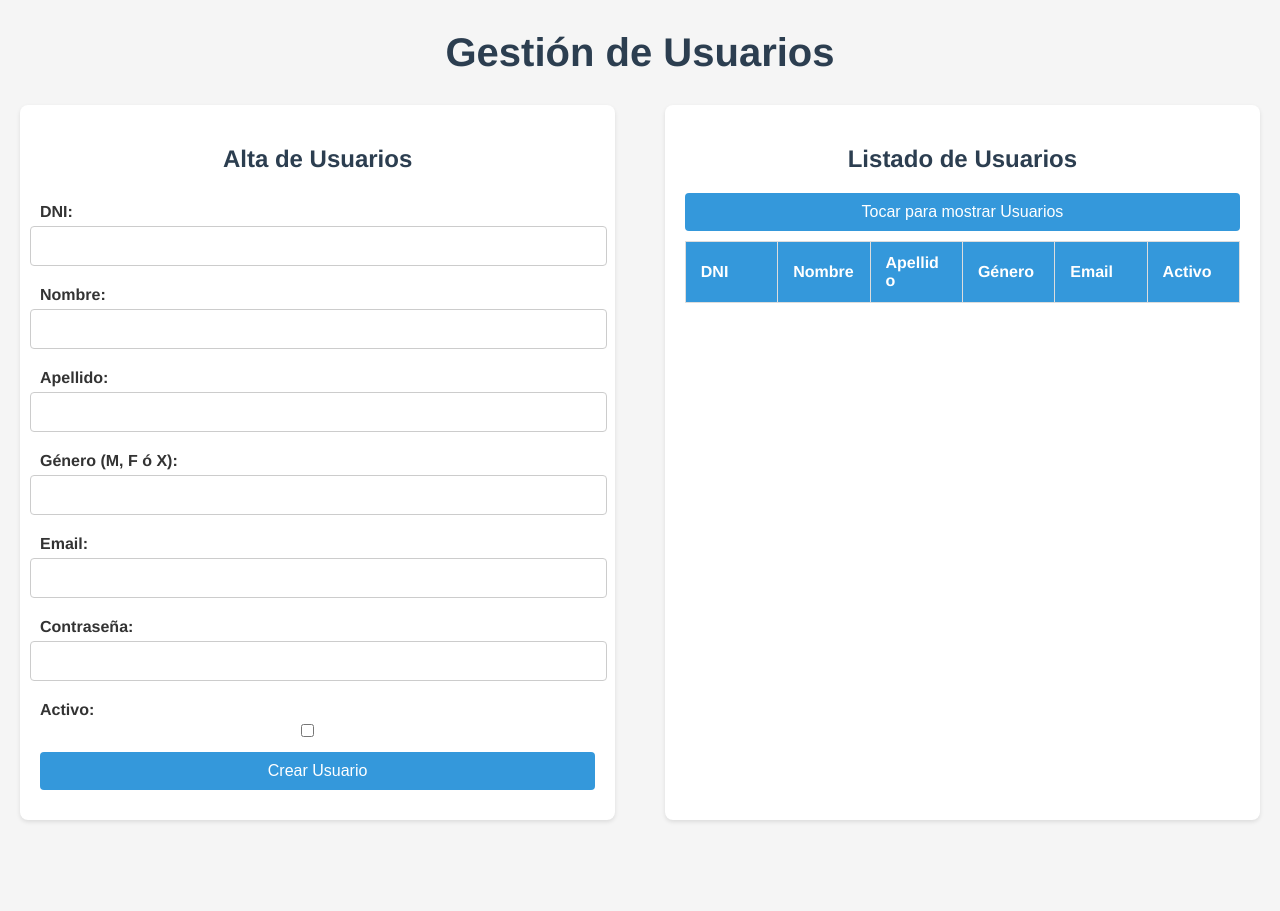
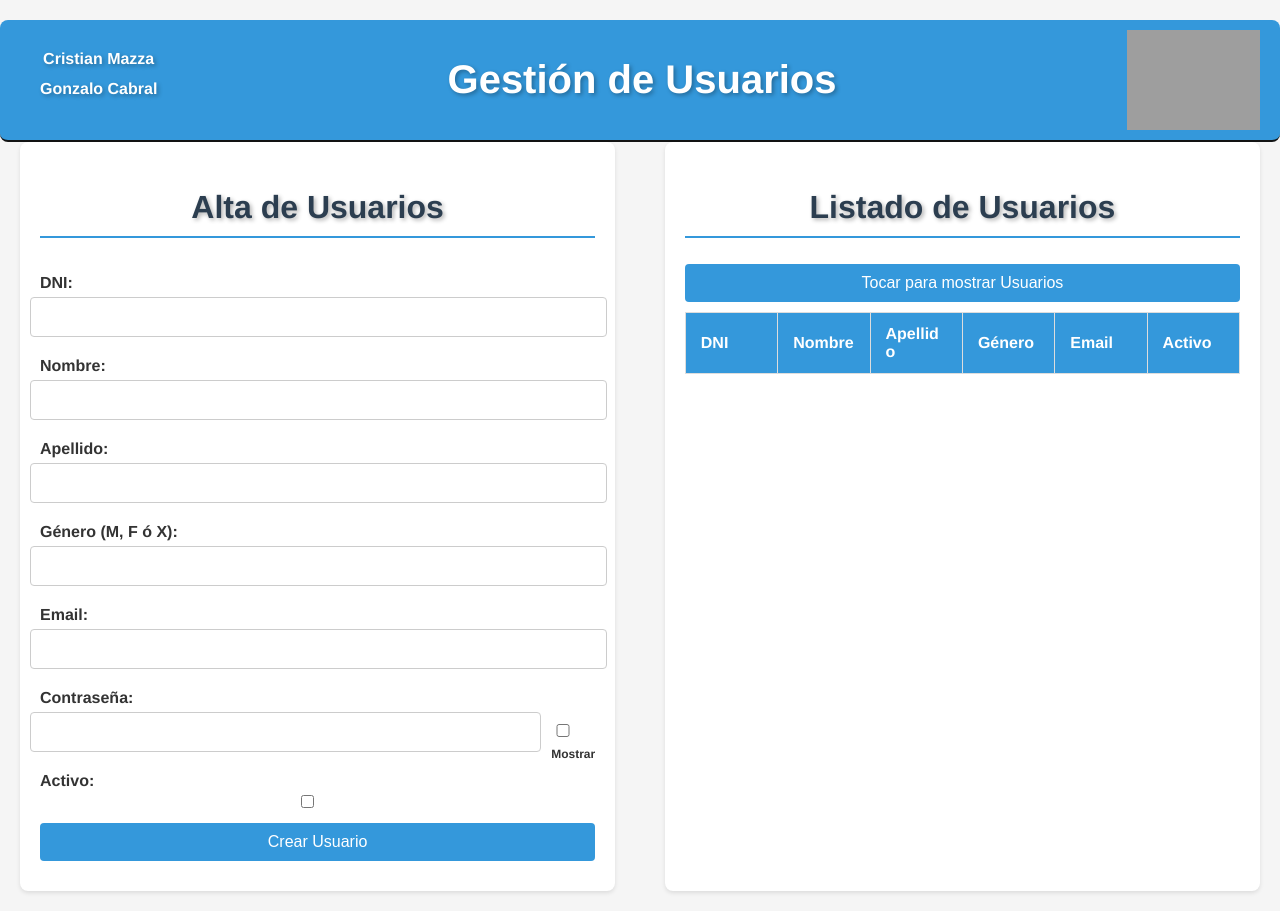
Before and after one commit to DanielMazza08/TC-EncuestasUniversidad, a website: page frontend/index.html in a window 1280 px wide. Before the commit the page ends 840 px from the top, so only its background shows below. Drawn offline with Linux system fonts and the light colour scheme; grey boxes are pictures that could not be loaded.

Commit message:
Fronted: Mejorado script para ver errores de los schemas + ajustes esteticos

```diff
--- a/frontend/index.html
+++ b/frontend/index.html
@@ -7,27 +7,49 @@
     <link rel="stylesheet" href="style.css">
 </head>
 <body>
-    <h1>Gestión de Usuarios</h1>
+    <div class="header-container">
+        <div class="header-left">
+            <h2>Cristian Mazza</h2>
+            <h2>Gonzalo Cabral</h2>
+        </div>
+        <div class="header-right">
+            <h1>Gestión de Usuarios</h1>
+            <img src="https://yt3.googleusercontent.com/ytc/AIdro_mN_tdBdAPJ_2l7_dTh1WKk6Djuy42YF6ah27y57hmx6_c=s900-c-k-c0x00ffffff-no-rj" alt="Descripción de la imagen">
+        </div>
+    </div>
     <div class="container">
         <div class="form-container">
             <h2>Alta de Usuarios</h2>
             <form id="crearUsuarioForm">
                 <label for="dni">DNI:</label>
                 <input type="text" id="dni" name="dni" required>
+
                 <label for="firstname">Nombre:</label>
                 <input type="text" id="firstname" name="firstname" required>
+
                 <label for="lastname">Apellido:</label>
                 <input type="text" id="lastname" name="lastname" required>
+
                 <label for="gender">Género (M, F ó X):</label>
                 <input type="text" id="gender" name="gender" required>
+
                 <label for="email">Email:</label>
                 <input type="email" id="email" name="email" required>
+
                 <label for="password">Contraseña:</label>
-                <input type="password" id="password" name="password" required>
+                    <div style="display: flex; align-items: center;">
+                        <input type="password" id="password" name="password" required>
+                        <label style="margin-left: 10px; font-size: 12px;">
+                        <input type="checkbox" id="showPassword">Mostrar
+                </label>
+                    </div>
+
                 <label for="active">Activo:</label>
                 <input type="checkbox" id="active" name="active">
+
                 <button type="submit">Crear Usuario</button>
             </form>
+
         </div>
         <div class="table-container">
             <h2>Listado de Usuarios</h2>
@@ -44,7 +66,7 @@
                     </tr>
                 </thead>
                 <tbody>
-                    <!-- Aquí se agregarán las filas de usuarios -->
+
                 </tbody>
             </table>
         </div>
--- a/frontend/script.js
+++ b/frontend/script.js
@@ -33,7 +33,11 @@ document.getElementById('crearUsuarioForm').addEventListener('submit', async (e)
             document.getElementById('crearUsuarioForm').reset();
         } else {
             const errorData = await response.json();
-            alert(`Error: ${errorData.error}`);
+            if (Array.isArray(errorData.errors)) {
+                alert(`Error: ${errorData.errors.join('\n')}`);
+            } else {
+                alert(`Error: ${errorData.error || 'Ocurrió un error inesperado'}`);
+            }
         }
     } catch (error) {
         alert(`Error: ${error.message}`);
@@ -52,7 +56,7 @@ document.getElementById('mostrarUsuariosBtn').addEventListener('click', async ()
         if (response.ok) {
             const data = await response.json();
             const usuariosTableBody = document.querySelector('#usuariosTable tbody');
-            usuariosTableBody.innerHTML = ''; // Limpiar la tabla antes de mostrar los usuarios
+            usuariosTableBody.innerHTML = ''; // Limpia la tabla antes de mostrar los usuarios
 
             data.datos.forEach(usuario => {
                 const row = document.createElement('tr');
@@ -74,3 +78,13 @@ document.getElementById('mostrarUsuariosBtn').addEventListener('click', async ()
         alert(`Error: ${error.message}`);
     }
 });
+
+// Añadir funcionalidad para mostrar/ocultar contraseña
+document.getElementById('showPassword').addEventListener('change', function() {
+    var passwordField = document.getElementById('password');
+    if (this.checked) {
+        passwordField.type = 'text';
+    } else {
+        passwordField.type = 'password';
+    }
+});
--- a/frontend/style.css
+++ b/frontend/style.css
@@ -9,16 +9,62 @@ body {
     align-items: center;
 }
 
-h1 {
-    font-size: 2.5em;
-    color: #2c3e50;
-    margin-bottom: 30px;
-    margin-top: 10px;
+.header-container {
+    display: flex;
+    align-items: center;
+    background-color: #3498db;
+    text-shadow: 2px 2px 4px rgba(0, 0, 0, 0.3);
+    border-bottom: 2px solid #131414;
+    padding: 10px;
+    border-radius: 8px;
+    color: white;
+    text-align: center;
+    width: 100vw;
+    box-sizing: border-box;
+    margin-left: calc(-50vw + 50%);
+    margin-right: calc(-50vw + 50%);
+    padding-left: 20px;
+    padding-right: 20px;
 }
 
-h1, h2 {
+.header-left {
+    margin-right: 20px;
+    margin-left: 20px;
+    color: white;
+    font-size: 0.5em
+
+}
+
+.header-left h2 {
+    margin: 0;
+    color: white;
+}
+
+.header-right {
+    display: flex;
+    flex-grow: 1;
+    justify-content: space-between;
+    align-items: center;
+}
+
+.header-container h1 {
+    flex-grow: 1;
+    margin: 0;
+    font-size: 2.5em;
+}
+
+.header-container img {
+    max-height: 100px;
+    margin-left: 20px;
+}
+
+h2 {
     color: #2c3e50;
+    border-bottom: 2px solid #3498db;
+    padding-bottom: 10px;
     text-align: center;
+    font-size: 2em;
+    text-shadow: 2px 2px 4px rgba(0, 0, 0, 0.3);
 }
 
 .container {
@@ -54,6 +100,10 @@ label {
 
 input {
     margin-left: -10px;
+}
+input:focus{
+    outline : solid rgb(32, 173, 184) 2px;
+
 }
 
 input, button {
```
Also changed, not shown: 1 other file.
